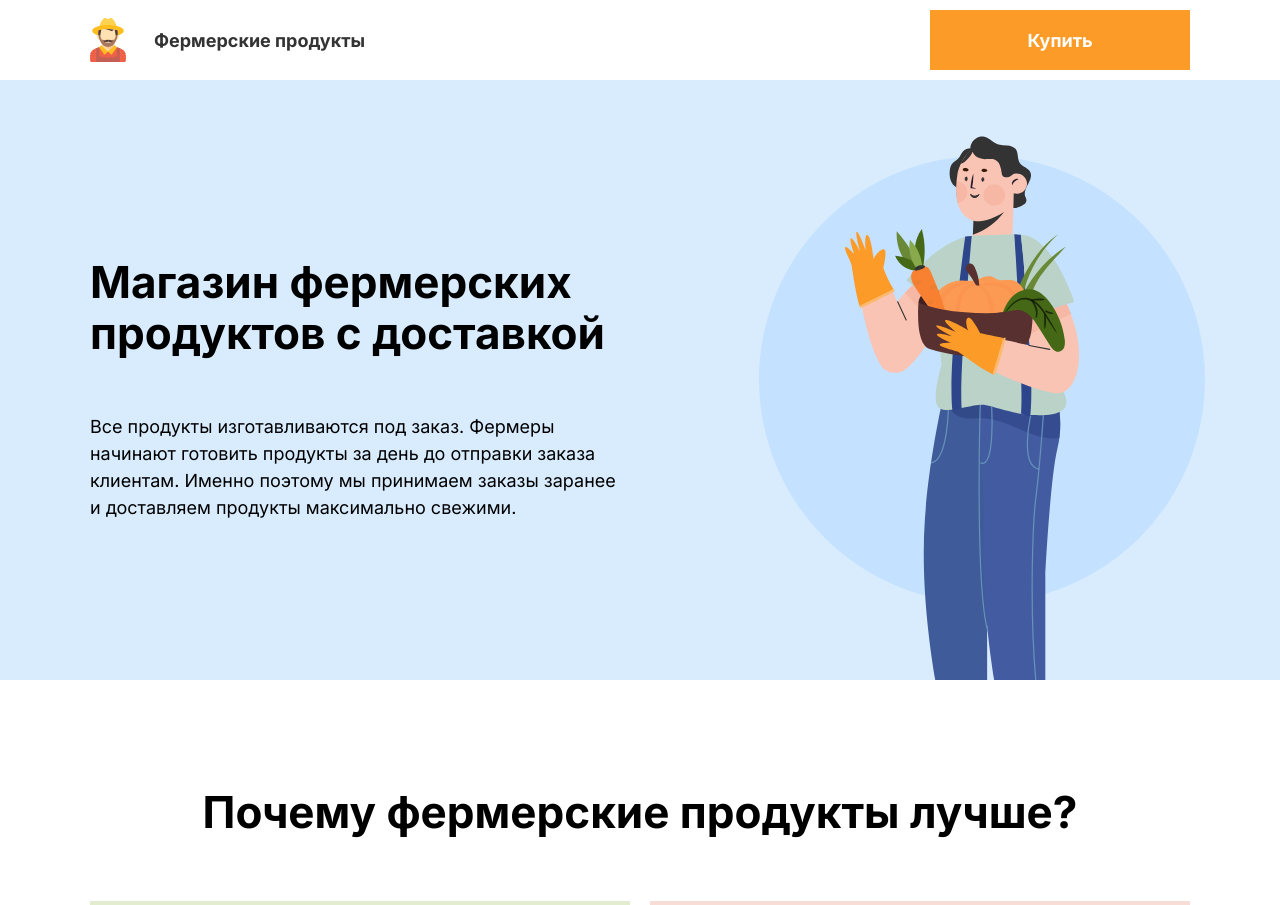
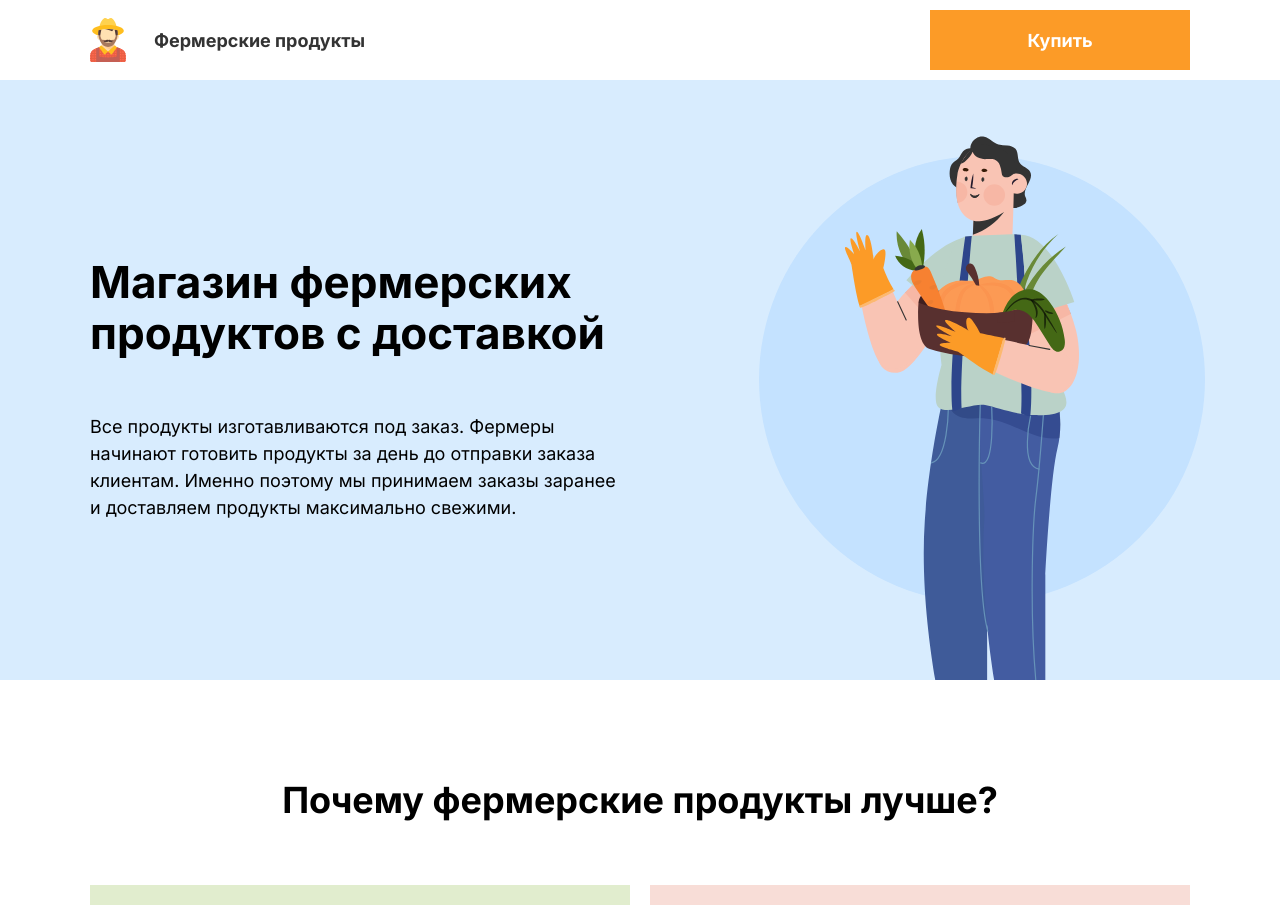
Before and after one commit to Navfront/Farmer-shop-react, a React (Create React App) app: page / in a window 1280 px wide. Shown: the top 905 px of the page. Built offline with nearby package versions, Linux system fonts and the light colour scheme.

Commit message:
headings fix

```diff
--- a/src/components/blocks/adventages/adventages.jsx
+++ b/src/components/blocks/adventages/adventages.jsx
@@ -10,7 +10,7 @@ const Adventages = () => {
     return (
       <section className="adventages">
         <div className="container">
-          <Heading className="adventages__heading" level="1">
+          <Heading className="adventages__heading" level="2">
             Почему фермерские продукты лучше?
           </Heading>
           <ul className="adventages__list">
--- a/src/components/ui/adventage-card/adventage-card.jsx
+++ b/src/components/ui/adventage-card/adventage-card.jsx
@@ -25,7 +25,7 @@ const AdventageCard = ({ contentData, className = "" }) => {
           height="56"
         />
         <div className="adventage-card__title-block">
-          <h2 className="visually-hidden">{contentData.TITLE}</h2>
+          <h3 className="visually-hidden">{contentData.TITLE}</h3>
           <TextBlock
             className={
               contentData.WARNING
```
